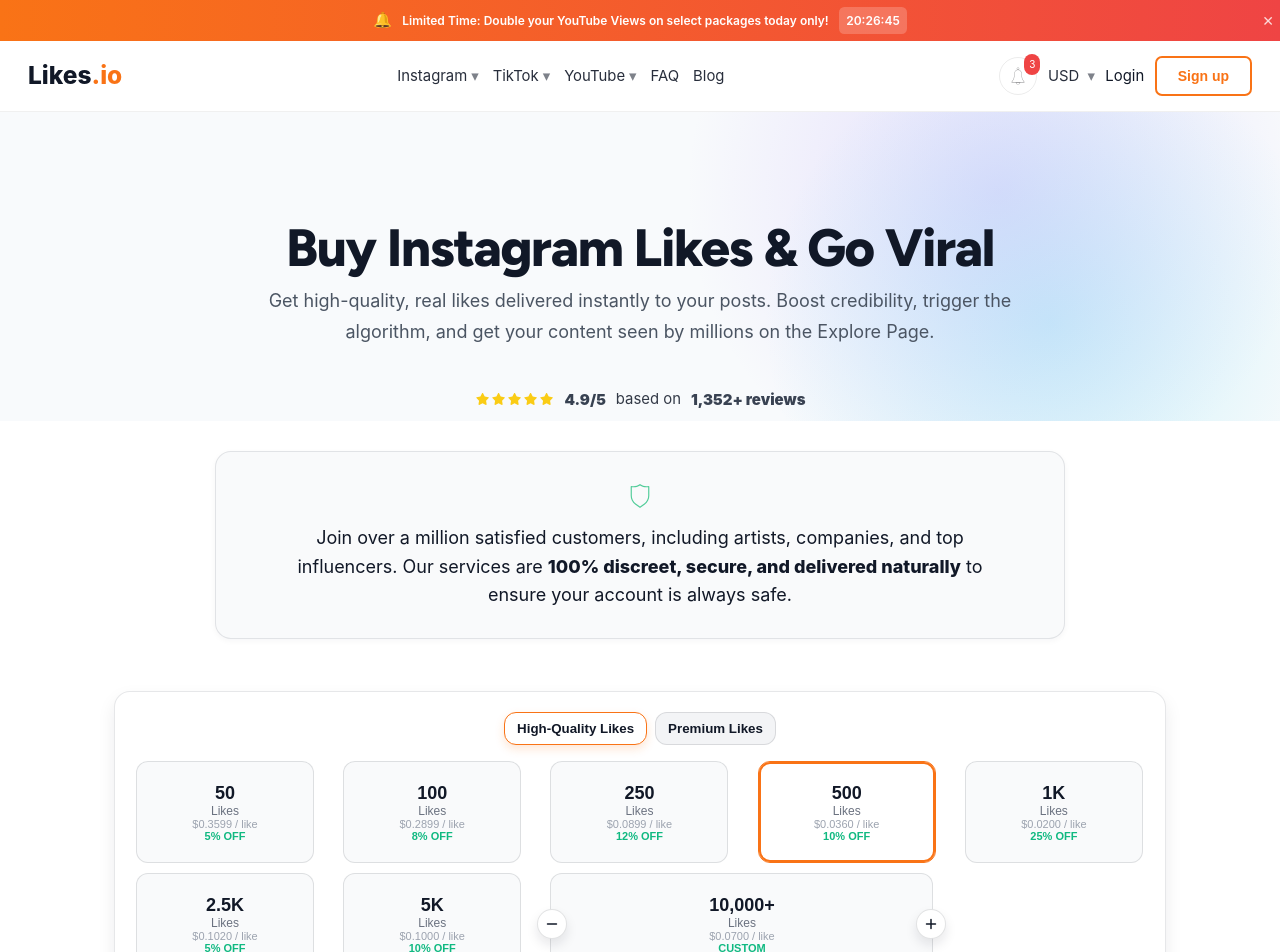
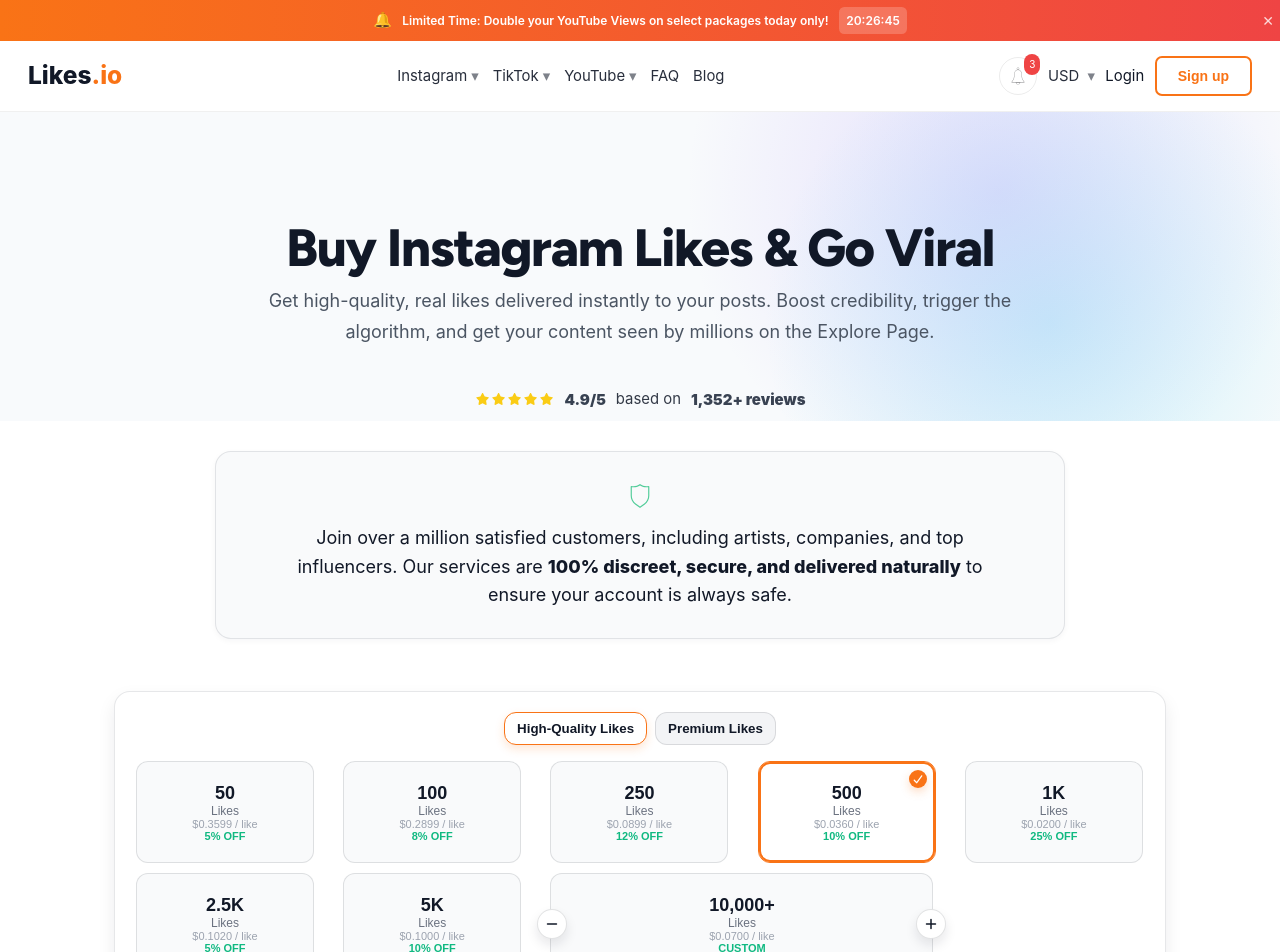
Before and after one commit to azursoldev/likes-io, a Next.js app: page /instagram/likes in a window 1280 px wide. Shown: the top 952 px of the page. Built offline with nearby package versions, Linux system fonts and the light colour scheme; a web font is replaced by a local one.

Commit message:
Update globals.css

```diff
--- a/app/globals.css
+++ b/app/globals.css
@@ -989,10 +989,11 @@ html.dark .assurance-text { color: #e5e7eb; }
 .pkg-grid { display: grid; grid-template-columns: repeat(8, 1fr); grid-gap: 10px; grid-gap: 10px; grid-gap: 10px; grid-gap: 10px; grid-gap: 10px; gap: 10px; margin-bottom: 18px; }
 @media (max-width: 1000px) { .pkg-grid { grid-template-columns: repeat(4,1fr); } }
 @media (max-width: 600px) { .pkg-grid { grid-template-columns: repeat(2,1fr); } }
-.pkg-item { background: #fff; border: 1px solid rgba(17,24,39,0.12); border-radius: 12px; padding: 14px 10px; text-align: center; }
+.pkg-item { background: #fff; border: 1px solid rgba(17,24,39,0.12); border-radius: 12px; padding: 14px 10px; text-align: center; position: relative; }
 .pkg-item.active { border-color: #f97316; box-shadow: inset 0 0 0 2px #f97316; }
 .pkg-item.custom { position: relative; }
-.pkg-item .pkg-check { position: absolute; top: 8px; right: 8px; width: 18px; height: 18px; border-radius: 9999px; background: #f97316; color: #fff; display: grid; place-items: center; box-shadow: 0 4px 10px rgba(249,115,22,0.25); }
+.pkg-item .pkg-check { position: absolute; top: 8px; right: 8px; width: 18px; height: 18px; border-radius: 9999px; background: #f97316; color: #fff; display: grid; place-items: center; box-shadow: 0 4px 10px rgba(249,115,22,0.25); z-index: 10; }
+.pkg-item .pkg-check svg { width: 10px; height: 10px; }
 .pkg-item.custom .pkg-plus, .pkg-item.custom .pkg-minus { position: absolute; top: 50%; transform: translateY(-50%); width: 28px; height: 28px; border-radius: 9999px; background: #fff; color: #111827; border: 1px solid rgba(17,24,39,0.12); display: grid; place-items: center; box-shadow: 0 6px 12px rgba(17,24,39,0.10); }
 .pkg-item.custom .pkg-minus { left: -14px; }
 .pkg-item.custom .pkg-plus { right: -14px; }
```
